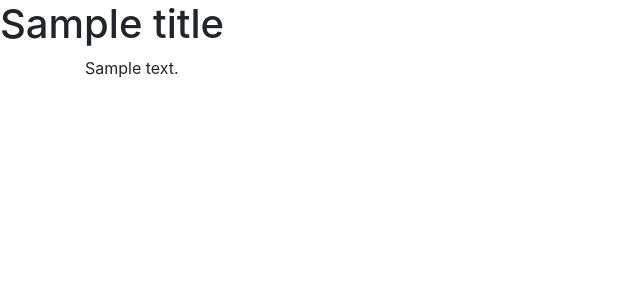
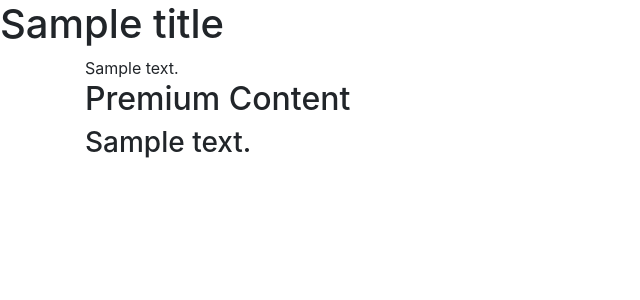
Before and after one commit to bay007/django-ecommerce-course, a Django app: template templates/home.html in a window 1280 px wide. Shown: the top 300 px of the page, without its empty margins (0-640 px from the left). Run offline with Django 3.2, Linux system fonts and the light colour scheme; the template is opened without the code that fills it: most values are stand-ins (such as "Sample title", 1, 10 or a date in 2020); some libraries are stand-ins or nearby versions.

Commit message:
Agregabnndo premmium content

```diff
--- a/django_ecommerce/views.py
+++ b/django_ecommerce/views.py
@@ -8,6 +8,9 @@ def pagina_casa(request):
         "title": "Hola a todos dudues",
         "content": "Bienvenidos"
     }
+
+    if request.user.is_authenticated():
+        context.update({"premium_content": "PREMIUM"})
     return render(request, "home.html", context)
 
 
--- a/templates/home.html
+++ b/templates/home.html
@@ -19,6 +19,16 @@
         <div class="row">
             <div class="col">{{content}}</div>
         </div>
+
+        {% if premium_content %}
+        <div class="row">
+            <div class="col">
+                <h2>Premium Content</h2>
+                <h3>{{premium_content}}</h3>
+            </div>
+        </div>
+        {% endif %}
+
     </div>
     <!-- Optional JavaScript -->
     <!-- jQuery first, then Popper.js, then Bootstrap JS -->
```
